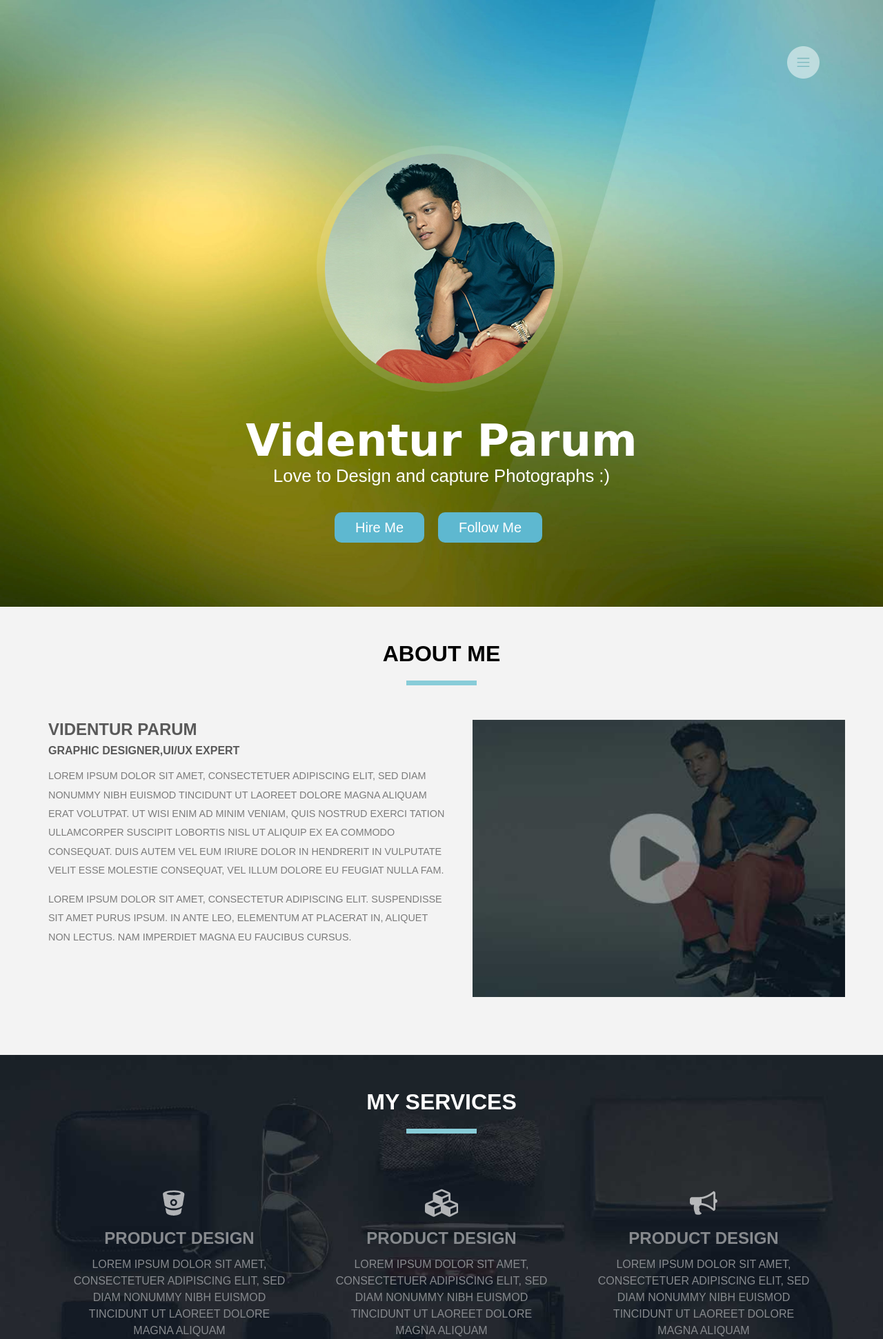
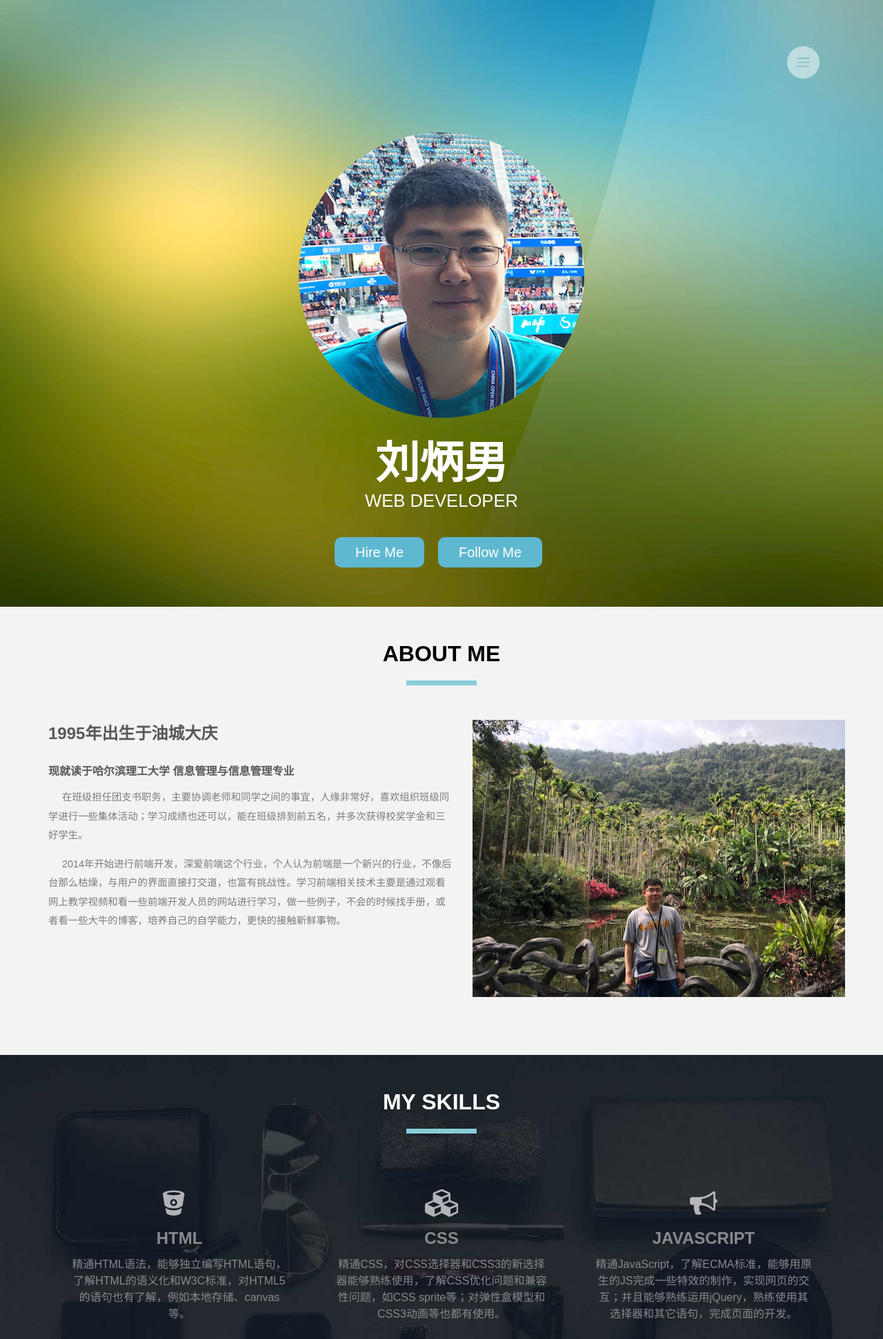
Before and after one commit to lock1995/myblog, a CodeIgniter app: page / in a window 1280 px wide. Shown: the top 1942 px of the page at 69% size. Run offline with CodeIgniter, Linux system fonts and the light colour scheme.

Commit message:
change myself

```diff
--- a/application/views/index.php
+++ b/application/views/index.php
@@ -35,8 +35,8 @@
 		</div>
 		<div id="banner">
 			<img src="images/pic.png" alt="photo" class="head-photo">
-			<h1>Videntur Parum</h1>
-			<p>Love to Design and capture Photographs :)</p>
+			<h1>刘炳男</h1>
+			<p>WEB DEVELOPER</p>
 			<div class="banner-button">
 				<ul>
 					<li><a href="#">Hire Me</a></li>
@@ -50,10 +50,10 @@
 		<span class="section"></span>
 		<div class="aboutme-box">
 			<div class="aboutme-text">
-				<h2>VIDENTUR PARUM</h2>
-				<h3>GRAPHIC DESIGNER,UI/UX EXPERT</h3>
-				<p>LOREM IPSUM DOLOR SIT AMET, CONSECTETUER ADIPISCING ELIT, SED DIAM NONUMMY NIBH EUISMOD TINCIDUNT UT LAOREET DOLORE MAGNA ALIQUAM ERAT VOLUTPAT. UT WISI ENIM AD MINIM VENIAM, QUIS NOSTRUD EXERCI TATION ULLAMCORPER SUSCIPIT LOBORTIS NISL UT ALIQUIP EX EA COMMODO CONSEQUAT. DUIS AUTEM VEL EUM IRIURE DOLOR IN HENDRERIT IN VULPUTATE VELIT ESSE MOLESTIE CONSEQUAT, VEL ILLUM DOLORE EU FEUGIAT NULLA FAM.</p>
-				<p>LOREM IPSUM DOLOR SIT AMET, CONSECTETUR ADIPISCING ELIT. SUSPENDISSE SIT AMET PURUS IPSUM. IN ANTE LEO, ELEMENTUM AT PLACERAT IN, ALIQUET NON LECTUS. NAM IMPERDIET MAGNA EU FAUCIBUS CURSUS.</p>
+				<h2>1995年出生于油城大庆</h2><br/>
+				<h3>现就读于哈尔滨理工大学 信息管理与信息管理专业</h3>
+				<p>&nbsp;&nbsp;&nbsp;&nbsp;&nbsp;在班级担任团支书职务，主要协调老师和同学之间的事宜，人缘非常好，喜欢组织班级同学进行一些集体活动；学习成绩也还可以，能在班级排到前五名，并多次获得校奖学金和三好学生。</p>
+				<p>&nbsp;&nbsp;&nbsp;&nbsp;&nbsp;2014年开始进行前端开发，深爱前端这个行业，个人认为前端是一个新兴的行业，不像后台那么枯燥，与用户的界面直接打交道，也富有挑战性。学习前端相关技术主要是通过观看网上教学视频和看一些前端开发人员的网站进行学习，做一些例子，不会的时候找手册，或者看一些大牛的博客，培养自己的自学能力，更快的接触新鲜事物。</p>
 			</div>
 			<div class="aboutme-pic">
 				<a href="#">
@@ -63,38 +63,38 @@
 		</div>
 	</div>
 	<div id="service">
-		<h1>MY SERVICES</h1>
+		<h1>MY SKILLS</h1>
 		<span class="section"></span>
 		<div class="container">
 			<div class="service1 servicex">
 				<span></span>
-				<h3>PRODUCT DESIGN</h3>
-				<p>LOREM IPSUM DOLOR SIT AMET, CONSECTETUER ADIPISCING ELIT, SED DIAM NONUMMY NIBH EUISMOD TINCIDUNT UT LAOREET DOLORE MAGNA ALIQUAM</p>
+				<h3>HTML</h3>
+				<p>精通HTML语法，能够独立编写HTML语句，了解HTML的语义化和W3C标准，对HTML5的语句也有了解，例如本地存储、canvas等。</p>
 			</div>
 			<div class="service2 servicex">
 				<span></span>
-				<h3>PRODUCT DESIGN</h3>
-				<p>LOREM IPSUM DOLOR SIT AMET, CONSECTETUER ADIPISCING ELIT, SED DIAM NONUMMY NIBH EUISMOD TINCIDUNT UT LAOREET DOLORE MAGNA ALIQUAM</p>
+				<h3>CSS</h3>
+				<p>精通CSS，对CSS选择器和CSS3的新选择器能够熟练使用，了解CSS优化问题和兼容性问题，如CSS sprite等；对弹性盒模型和CSS3动画等也都有使用。</p>
 			</div>
 			<div class="service3 servicex">
 				<span></span>
-				<h3>PRODUCT DESIGN</h3>
-				<p>LOREM IPSUM DOLOR SIT AMET, CONSECTETUER ADIPISCING ELIT, SED DIAM NONUMMY NIBH EUISMOD TINCIDUNT UT LAOREET DOLORE MAGNA ALIQUAM</p>
+				<h3>JAVASCRIPT</h3>
+				<p>精通JavaScript，了解ECMA标准，能够用原生的JS完成一些特效的制作，实现网页的交互；并且能够熟练运用jQuery，熟练使用其选择器和其它语句，完成页面的开发。</p>
 			</div>
 			<div class="service4 servicex">
 				<span></span>
-				<h3>PRODUCT DESIGN</h3>
-				<p>LOREM IPSUM DOLOR SIT AMET, CONSECTETUER ADIPISCING ELIT, SED DIAM NONUMMY NIBH EUISMOD TINCIDUNT UT LAOREET DOLORE MAGNA ALIQUAM</p>
+				<h3>AJAX</h3>
+				<p>了解Ajax的基本原理,能够运用Ajax技术进行异步的前后台交互,并具有实际项目经验，例如本站的博客页面的评论实现了Ajax与后台交互。</p>
 			</div>
 			<div class="service5 servicex">
 				<span></span>
-				<h3>PRODUCT DESIGN</h3>
-				<p>LOREM IPSUM DOLOR SIT AMET, CONSECTETUER ADIPISCING ELIT, SED DIAM NONUMMY NIBH EUISMOD TINCIDUNT UT LAOREET DOLORE MAGNA ALIQUAM</p>
+				<h3>PHP</h3>
+				<p>熟悉PHP和Mysql的基本语法,能用原生的PHP完成简单的后台开发，熟悉MVC模式,能在XAMPP环境下运用CI框架完成完整的网页后台开发。</p>
 			</div>
 			<div class="service6 servicex">
 				<span></span>
-				<h3>PRODUCT DESIGN</h3>
-				<p>LOREM IPSUM DOLOR SIT AMET, CONSECTETUER ADIPISCING ELIT, SED DIAM NONUMMY NIBH EUISMOD TINCIDUNT UT LAOREET DOLORE MAGNA ALIQUAM</p>
+				<h3>GITHUB</h3>
+				<p>能够运用Github进行整体项目的团队开发；Github地址：<br/>https://github.com/lock1995</p>
 			</div>
 		</div>
 	</div>
@@ -297,28 +297,28 @@
 		<div class="project-box">
 			<div class="cycle"><span></span></div>
 			<div class="project1">
-				<p>79</p>
-				<p>PROJECTS</p>
+				<p>75%</p>
+				<p>前端</p>
 			</div>
 			<div class="project2">
-				<p>25</p>
-				<p>CLIENTS</p>
+				<p>50%</p>
+				<p>PHP</p>
 			</div>
 			<div class="project3">
 				<p>100%</p>
-				<p>SATISFACTION</p>
+				<p>心态</p>
 			</div>
 		</div>
 	</div>
 	<div id="contact">
 		<p>
-			WANT TO DISCUSS ANY CREATIVE PROJCT ?
+			Realize me more ?
 			<a href="<?php echo 'welcome/contact'; ?>" class="catch">Contact Me</a>
 		</p>
 	</div>
 	<div id="footer">
 		<div class="container">
-			<div class="footer-left">Template by W3layouts</div>
+			<div class="footer-left">Temporary by Lock</div>
 			<div class="footer-right">
 				<ul>
 					<li><a href="#"><span class="face"></span></a></li>
--- a/css/index.css
+++ b/css/index.css
@@ -345,11 +345,13 @@
     font-size: 0.85em;
     margin: 0.4em 0 0.5em;
 }
-#blog .col p{
+#blog .col .content{
     color: #595959;
     font-weight: 400;
     line-height: 1.5em;
     margin-top: 1em;
+    max-height: 100px;
+    overflow: hidden;
 }
 #blog .col .button{
 	background: #64c9db;
@@ -405,19 +407,19 @@
 #project .project1{
 	position: absolute;
 	top: -26%;
-	left: 45%;
+	left: 48%;
 	text-align: center;
 }
 #project .project2{
 	position: absolute;
 	top: 70%;
-	left: 30%;
+	left: 33%;
 	text-align: center;
 }
 #project .project3{
 	position: absolute;
 	top: 70%;
-	left: 60%;
+	left: 61%;
 	text-align: center;
 }
 /********** project end **********/
--- a/js/index.js
+++ b/js/index.js
@@ -216,8 +216,8 @@ require(['jquery','lightbox','toTop'], function($, lb, tt){
 													+ '</div>'
 													+ '<div class="blog-artical-info">'
 														+ '<h3><a href="#">'+blog.title+'</a></h3>'
-														+ '<span>'+blog.admin_name+' | <a href="#">13 comments</a></span>'
-														+ '<p>'+blog.content+'</p>'
+														+ '<span>'+blog.admin_name+' | <a href="#">'+blog.add_time+'</a></span>'
+														+ '<div class="content">'+blog.content+'</div>'
 														+ '<a class="more-btn button" href="welcome/single?blog_id='+blog.blog_id+'">See More</a>'
 														+ '<div class="clearfix"> </div>'
 													+ '</div>'
```
Also changed, not shown: application/views/contact.php (+8 -8 lines), application/views/single.php (+6 -6 lines), images/pic.png, images/video.jpg, uploads/20160423060213_87547.jpg (added), uploads/20160423061433_64565.jpg (added).
